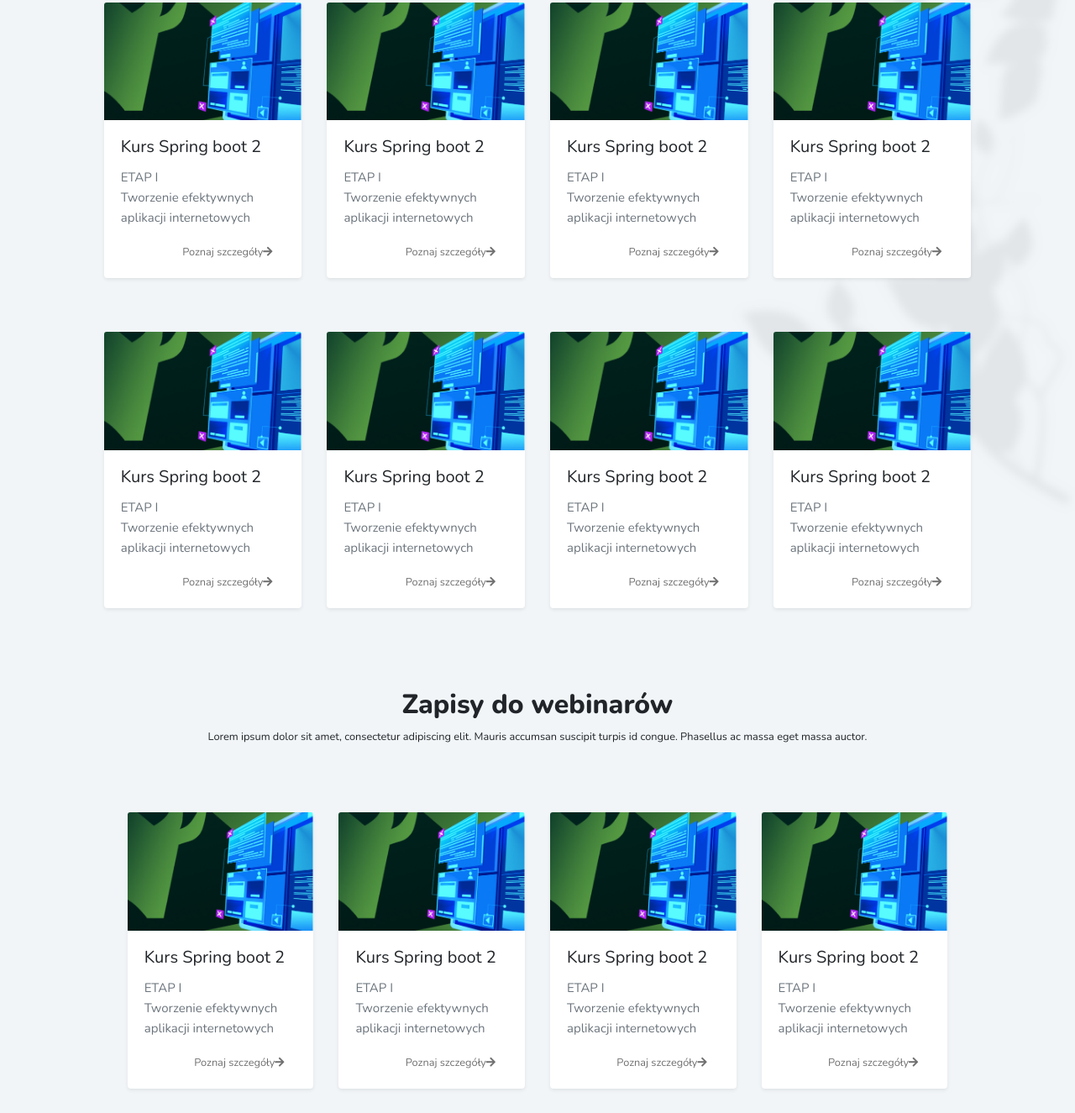
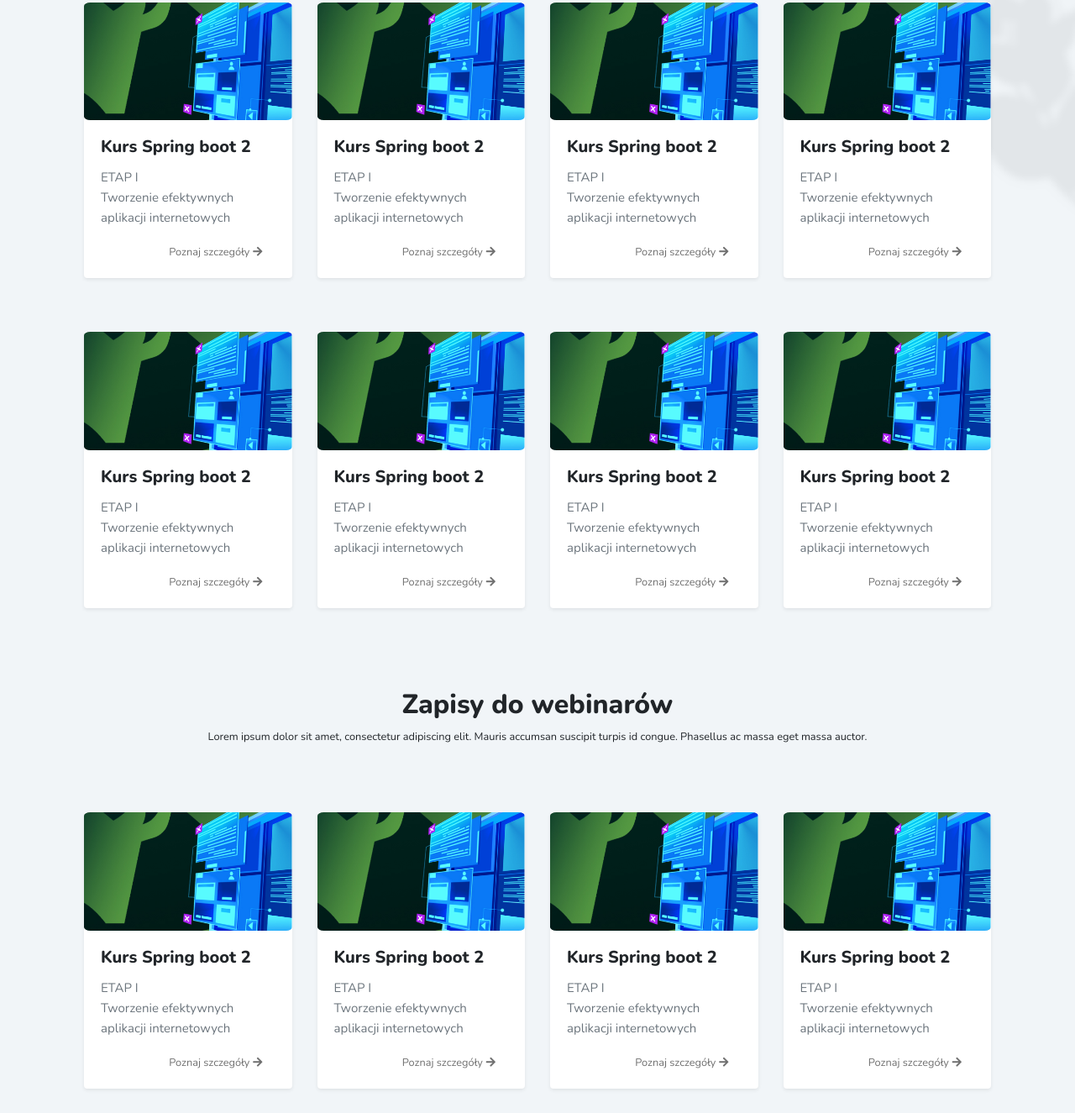
Before and after one commit to empios/Bykowski, a website: page index.html in a window 1280 px wide. Shown: the part 835-2160 px from the top of the page at 84% size. Drawn offline with nearby package versions, Linux system fonts and the light colour scheme.

Commit message:
edited main page -> background and width of cards

```diff
--- a/assets/scss/main.scss
+++ b/assets/scss/main.scss
@@ -602,13 +602,15 @@ body {
    max-width: 40% !important;
   }
 }
-@media only screen and (min-width: 1400px){
+
+
+@media only screen and (min-width: 1800px){
   #dropdown{ padding-left: 45em !important;
-    margin-left: 15em!important;}
+    margin-left: 5em!important;}
 }
 
 
-@media only screen and (min-width: 1900px){
+@media only screen and (min-width: 1930px){
   #dropdown{ padding-left: 50em !important;
     margin-left: 15em!important;}
 
@@ -1171,7 +1173,33 @@ blockquote:after {
   }
 }
 
+.roundimg{
+  border-radius: 3%
+}
 
-#navbarColor02{
-  margin-left: 2em;
+@media only screen and (min-width: 400px) {
+  #backleafs{
+    background-position: right -10em top 55em;
+    background-size: 60%;
+  }
 }
+
+@media only screen and (min-width: 700px) {
+  #backleafs{
+    background-position: right -25em top 40em;
+    background-size: 90%;
+  }
+}
+
+@media only screen and (min-width: 1000px) {
+  #backleafs{
+    background-position: right -22em top 15em;
+  }
+}
+
+
+@media only screen and (min-width: 1600px) {
+  #backleafs{
+    background-position: right -30em top 15em;
+  }
+}
--- a/index.html
+++ b/index.html
@@ -77,6 +77,9 @@ NAVBAR
 <!--------------------------------------
 HEADER
 --------------------------------------->
+<div id="backleafs" style="background-image: url('./assets/img/tlo3.png');
+  background-repeat: no-repeat;
+  background-size: 60%;">
 <div class="container-fluid">
 <div class="row pt-5 pt-lg-0" style="background-image: url('./assets/img/tlo1.png'); background-repeat: no-repeat; background-size: contain">
 	<div class="col-lg-1 m-auto text-center pt-sm-5 pt-md-5"></div>
@@ -124,147 +127,146 @@ HEADER
 <!--------------------------------------
 MAIN
 --------------------------------------->
-<div id="kursy" class="container-fluid pt-5 pb-5" style="background-image: url('./assets/img/tlo3.png'); background-repeat: no-repeat; background-size: 70%;">
+<div id="kursy" class="container pt-5 pb-5">
 	<div class="row">
 		<div class="col-12 text-center">
 			<h2><strong>Wybierz kurs dla siebie</strong></h2>
 			<p class="small">Lorem ipsum dolor sit amet, consectetur adipiscing elit. Mauris accumsan suscipit turpis id congue. Phasellus ac massa eget massa auctor.</p>
 		</div>
 	</div>
-	<div class="row pt-5 m-auto" style="width: 85%">
-		<div class="col-lg-3 col-sm-6 mt-3 ">
-			<div class="card shadow-sm border-0 w-100">
-				<img class="card-img-top"  src="./assets/img/image@2x.png" alt="">
+	<div class="row pt-5 m-auto" >
+		<div class="col-lg-3 col-sm-6 mt-3 w-100">
+			<div class="card shadow-sm border-0 w-100 ">
+				<img class="card-img-top roundimg" src="./assets/img/image@2x.png" alt="">
 				<div class="card-body">
-					<h5 class="card-title">Kurs Spring boot 2</h5>
+					<h5 class="card-title"><strong>Kurs Spring boot 2</strong></h5>
 					<p class="card-text text-muted">
 						ETAP I
 						<br class="mb-1">
 						Tworzenie efektywnych aplikacji internetowych
 					</p>
 					<div class="container-fluid text-right">
-					<a href="#" style="color: #707070" class="small">Poznaj szczegóły<i class="fas fa-arrow-right"></i></a>
+						<a href="#" style="color: #707070" class="small">Poznaj szczegóły<i class="pl-1 pt-1 fas fa-arrow-right"></i></a>
 					</div>
 				</div>
 			</div>
 
 		</div>
-		<div class="col-lg-3 col-sm-6 mt-3">
+		<div class="col-lg-3 col-sm-6 mt-3 w-100">
 			<div class="card shadow-sm border-0 w-100 ">
-				<img class="card-img-top" src="./assets/img/image@2x.png" alt="">
+				<img class="card-img-top roundimg" src="./assets/img/image@2x.png" alt="">
 				<div class="card-body">
-					<h5 class="card-title">Kurs Spring boot 2</h5>
+					<h5 class="card-title"><strong>Kurs Spring boot 2</strong></h5>
 					<p class="card-text text-muted">
 						ETAP I
 						<br class="mb-1">
 						Tworzenie efektywnych aplikacji internetowych
 					</p>
 					<div class="container-fluid text-right">
-						<a href="#" style="color: #707070" class="small">Poznaj szczegóły<i class="fas fa-arrow-right"></i></a>
+						<a href="#" style="color: #707070" class="small">Poznaj szczegóły<i class="pl-1 pt-1 fas fa-arrow-right"></i></a>
 					</div>
 				</div>
 			</div>
 
 		</div>
-		<div class="col-lg-3 col-sm-6 mt-3">
-			<div class="card shadow-sm border-0 w-100">
-				<img class="card-img-top" src="./assets/img/image@2x.png" alt="">
+		<div class="col-lg-3 col-sm-6 mt-3 w-100">
+			<div class="card shadow-sm border-0 w-100 ">
+				<img class="card-img-top roundimg" src="./assets/img/image@2x.png" alt="">
 				<div class="card-body">
-					<h5 class="card-title">Kurs Spring boot 2</h5>
+					<h5 class="card-title"><strong>Kurs Spring boot 2</strong></h5>
 					<p class="card-text text-muted">
 						ETAP I
 						<br class="mb-1">
 						Tworzenie efektywnych aplikacji internetowych
 					</p>
 					<div class="container-fluid text-right">
-						<a href="#" style="color: #707070" class="small">Poznaj szczegóły<i class="fas fa-arrow-right"></i></a>
+						<a href="#" style="color: #707070" class="small">Poznaj szczegóły<i class="pl-1 pt-1 fas fa-arrow-right"></i></a>
 					</div>
 				</div>
 			</div>
 
 		</div>
-		<div class="col-lg-3 col-sm-6 mt-3">
-			<div class="card shadow-sm border-0 w-100">
-				<img class="card-img-top" src="./assets/img/image@2x.png" alt="">
+		<div class="col-lg-3 col-sm-6 mt-3 w-100">
+			<div class="card shadow-sm border-0 w-100 ">
+				<img class="card-img-top roundimg" src="./assets/img/image@2x.png" alt="">
 				<div class="card-body">
-					<h5 class="card-title">Kurs Spring boot 2</h5>
+					<h5 class="card-title"><strong>Kurs Spring boot 2</strong></h5>
 					<p class="card-text text-muted">
 						ETAP I
 						<br class="mb-1">
 						Tworzenie efektywnych aplikacji internetowych
 					</p>
 					<div class="container-fluid text-right">
-						<a href="#" style="color: #707070" class="small">Poznaj szczegóły<i class="fas fa-arrow-right"></i></a>
+						<a href="#" style="color: #707070" class="small">Poznaj szczegóły<i class="pl-1 pt-1 fas fa-arrow-right"></i></a>
 					</div>
 				</div>
 			</div>
-
 		</div>
 	</div>
-	<div class="row pt-5 m-auto" style="width: 85%">
-		<div class="col-lg-3 col-sm-6 mt-3">
-			<div class="card shadow-sm border-0 w-100">
-				<img class="card-img-top" src="./assets/img/image@2x.png" alt="">
+	<div class="row pt-5 m-auto">
+		<div class="col-lg-3 col-sm-6 mt-3 w-100">
+			<div class="card shadow-sm border-0 w-100 ">
+				<img class="card-img-top roundimg" src="./assets/img/image@2x.png" alt="">
 				<div class="card-body">
-					<h5 class="card-title">Kurs Spring boot 2</h5>
+					<h5 class="card-title"><strong>Kurs Spring boot 2</strong></h5>
 					<p class="card-text text-muted">
 						ETAP I
 						<br class="mb-1">
 						Tworzenie efektywnych aplikacji internetowych
 					</p>
 					<div class="container-fluid text-right">
-						<a href="#" style="color: #707070" class="small">Poznaj szczegóły<i class="fas fa-arrow-right"></i></a>
+						<a href="#" style="color: #707070" class="small">Poznaj szczegóły<i class="pl-1 pt-1 fas fa-arrow-right"></i></a>
 					</div>
 				</div>
 			</div>
 
 		</div>
-		<div class="col-lg-3 col-sm-6 mt-3">
-			<div class="card shadow-sm border-0 w-100">
-				<img class="card-img-top" src="./assets/img/image@2x.png" alt="">
+		<div class="col-lg-3 col-sm-6 mt-3 w-100">
+			<div class="card shadow-sm border-0 w-100 ">
+				<img class="card-img-top roundimg" src="./assets/img/image@2x.png" alt="">
 				<div class="card-body">
-					<h5 class="card-title">Kurs Spring boot 2</h5>
+					<h5 class="card-title"><strong>Kurs Spring boot 2</strong></h5>
 					<p class="card-text text-muted">
 						ETAP I
 						<br class="mb-1">
 						Tworzenie efektywnych aplikacji internetowych
 					</p>
 					<div class="container-fluid text-right">
-						<a href="#" style="color: #707070" class="small">Poznaj szczegóły<i class="fas fa-arrow-right"></i></a>
+						<a href="#" style="color: #707070" class="small">Poznaj szczegóły<i class="pl-1 pt-1 fas fa-arrow-right"></i></a>
 					</div>
 				</div>
 			</div>
 
 		</div>
-		<div class="col-lg-3 col-sm-6 mt-3">
-			<div class="card shadow-sm border-0 w-100">
-				<img class="card-img-top" src="./assets/img/image@2x.png" alt="">
+		<div class="col-lg-3 col-sm-6 mt-3 w-100">
+			<div class="card shadow-sm border-0 w-100 ">
+				<img class="card-img-top roundimg" src="./assets/img/image@2x.png" alt="">
 				<div class="card-body">
-					<h5 class="card-title">Kurs Spring boot 2</h5>
+					<h5 class="card-title"><strong>Kurs Spring boot 2</strong></h5>
 					<p class="card-text text-muted">
 						ETAP I
 						<br class="mb-1">
 						Tworzenie efektywnych aplikacji internetowych
 					</p>
 					<div class="container-fluid text-right">
-						<a href="#" style="color: #707070" class="small">Poznaj szczegóły<i class="fas fa-arrow-right"></i></a>
+						<a href="#" style="color: #707070" class="small">Poznaj szczegóły<i class="pl-1 pt-1 fas fa-arrow-right"></i></a>
 					</div>
 				</div>
 			</div>
 
 		</div>
-		<div class="col-lg-3 col-sm-6 mt-3">
-			<div class="card shadow-sm border-0 w-100">
-				<img class="card-img-top" src="./assets/img/image@2x.png" alt="">
+		<div class="col-lg-3 col-sm-6 mt-3 w-100">
+			<div class="card shadow-sm border-0 w-100 ">
+				<img class="card-img-top roundimg" src="./assets/img/image@2x.png" alt="">
 				<div class="card-body">
-					<h5 class="card-title">Kurs Spring boot 2</h5>
+					<h5 class="card-title"><strong>Kurs Spring boot 2</strong></h5>
 					<p class="card-text text-muted">
 						ETAP I
 						<br class="mb-1">
 						Tworzenie efektywnych aplikacji internetowych
 					</p>
 					<div class="container-fluid text-right">
-						<a href="#" style="color: #707070" class="small">Poznaj szczegóły<i class="fas fa-arrow-right"></i></a>
+						<a href="#" style="color: #707070" class="small">Poznaj szczegóły<i class="pl-1 pt-1 fas fa-arrow-right"></i></a>
 					</div>
 				</div>
 			</div>
@@ -273,84 +275,85 @@ MAIN
 	</div>
 </div>
 
-<div class="container-fluid pr-5 pl-5 pt-5 pb-5">
+<div class="container pt-5 pb-5">
 	<div class="row">
 		<div class="col-12 text-center">
 			<h2><strong>Zapisy do webinarów</strong></h2>
 			<p class="small">Lorem ipsum dolor sit amet, consectetur adipiscing elit. Mauris accumsan suscipit turpis id congue. Phasellus ac massa eget massa auctor.</p>
 		</div>
 	</div>
-	<div class="row pt-5 m-auto" style="width: 85%">
-		<div class="col-lg-3 col-sm-6 mt-3">
-			<div class="card shadow-sm border-0 w-100">
-				<img class="card-img-top" src="./assets/img/image@2x.png" alt="">
+	<div class="row pt-5 m-auto">
+		<div class="col-lg-3 col-sm-6 mt-3 w-100">
+			<div class="card shadow-sm border-0 w-100 ">
+				<img class="card-img-top roundimg" src="./assets/img/image@2x.png" alt="">
 				<div class="card-body">
-					<h5 class="card-title">Kurs Spring boot 2</h5>
+					<h5 class="card-title"><strong>Kurs Spring boot 2</strong></h5>
 					<p class="card-text text-muted">
 						ETAP I
 						<br class="mb-1">
 						Tworzenie efektywnych aplikacji internetowych
 					</p>
 					<div class="container-fluid text-right">
-						<a href="#" style="color: #707070" class="small">Poznaj szczegóły<i class="fas fa-arrow-right"></i></a>
+						<a href="#" style="color: #707070" class="small">Poznaj szczegóły<i class="pl-1 pt-1 fas fa-arrow-right"></i></a>
 					</div>
 				</div>
 			</div>
 
 		</div>
-		<div class="col-lg-3 col-sm-6 mt-3">
-			<div class="card shadow-sm border-0 w-100">
-				<img class="card-img-top" src="./assets/img/image@2x.png" alt="">
+		<div class="col-lg-3 col-sm-6 mt-3 w-100">
+			<div class="card shadow-sm border-0 w-100 ">
+				<img class="card-img-top roundimg" src="./assets/img/image@2x.png" alt="">
 				<div class="card-body">
-					<h5 class="card-title">Kurs Spring boot 2</h5>
+					<h5 class="card-title"><strong>Kurs Spring boot 2</strong></h5>
 					<p class="card-text text-muted">
 						ETAP I
 						<br class="mb-1">
 						Tworzenie efektywnych aplikacji internetowych
 					</p>
 					<div class="container-fluid text-right">
-						<a href="#" style="color: #707070" class="small">Poznaj szczegóły<i class="fas fa-arrow-right"></i></a>
+						<a href="#" style="color: #707070" class="small">Poznaj szczegóły<i class="pl-1 pt-1 fas fa-arrow-right"></i></a>
 					</div>
 				</div>
 			</div>
 
 		</div>
-		<div class="col-lg-3 col-sm-6 mt-3">
-			<div class="card shadow-sm border-0 w-100">
-				<img class="card-img-top" src="./assets/img/image@2x.png" alt="">
+		<div class="col-lg-3 col-sm-6 mt-3 w-100">
+			<div class="card shadow-sm border-0 w-100 ">
+				<img class="card-img-top roundimg" src="./assets/img/image@2x.png" alt="">
 				<div class="card-body">
-					<h5 class="card-title">Kurs Spring boot 2</h5>
+					<h5 class="card-title"><strong>Kurs Spring boot 2</strong></h5>
 					<p class="card-text text-muted">
 						ETAP I
 						<br class="mb-1">
 						Tworzenie efektywnych aplikacji internetowych
 					</p>
 					<div class="container-fluid text-right">
-						<a href="#" style="color: #707070" class="small">Poznaj szczegóły<i class="fas fa-arrow-right"></i></a>
+						<a href="#" style="color: #707070" class="small">Poznaj szczegóły<i class="pl-1 pt-1 fas fa-arrow-right"></i></a>
 					</div>
 				</div>
 			</div>
 
 		</div>
-		<div class="col-lg-3 col-sm-6 mt-3">
-			<div class="card shadow-sm border-0 w-100">
-				<img class="card-img-top" src="./assets/img/image@2x.png" alt="">
+		<div class="col-lg-3 col-sm-6 mt-3 w-100">
+			<div class="card shadow-sm border-0 w-100 ">
+				<img class="card-img-top roundimg" src="./assets/img/image@2x.png" alt="">
 				<div class="card-body">
-					<h5 class="card-title">Kurs Spring boot 2</h5>
+					<h5 class="card-title"><strong>Kurs Spring boot 2</strong></h5>
 					<p class="card-text text-muted">
 						ETAP I
 						<br class="mb-1">
 						Tworzenie efektywnych aplikacji internetowych
 					</p>
 					<div class="container-fluid text-right">
-						<a href="#" style="color: #707070" class="small">Poznaj szczegóły<i class="fas fa-arrow-right"></i></a>
+						<a href="#" style="color: #707070" class="small">Poznaj szczegóły<i class="pl-1 pt-1 fas fa-arrow-right"></i></a>
 					</div>
 				</div>
 			</div>
-
 		</div>
 	</div>
 </div>
+</div>
+
 
 
 <div id="wydarzenia" class="container-fluid pr-5 pl-5 pt-5 pb-5">
@@ -498,7 +501,7 @@ MAIN
 	</div>
 
 	<div class="row">
-		<div class="col-12 text-center pt-5">
+		<div class="col-12 text-right pt-5 pb-5">
 			<a class="ct-btn-scroll ct-js-btn-scroll" href="#logo"><i class="far fa-arrow-alt-circle-up fa-3x" style="color: #DCE3E6;"></i></a>
 		</div>
 	</div>
```
Also changed, not shown: assets/css/main.css, 1 other file.
